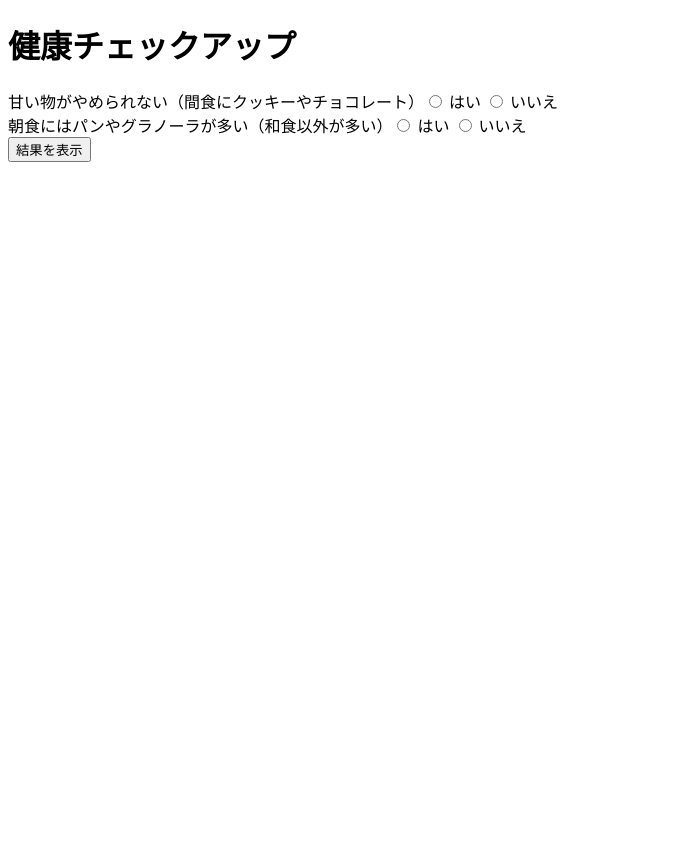
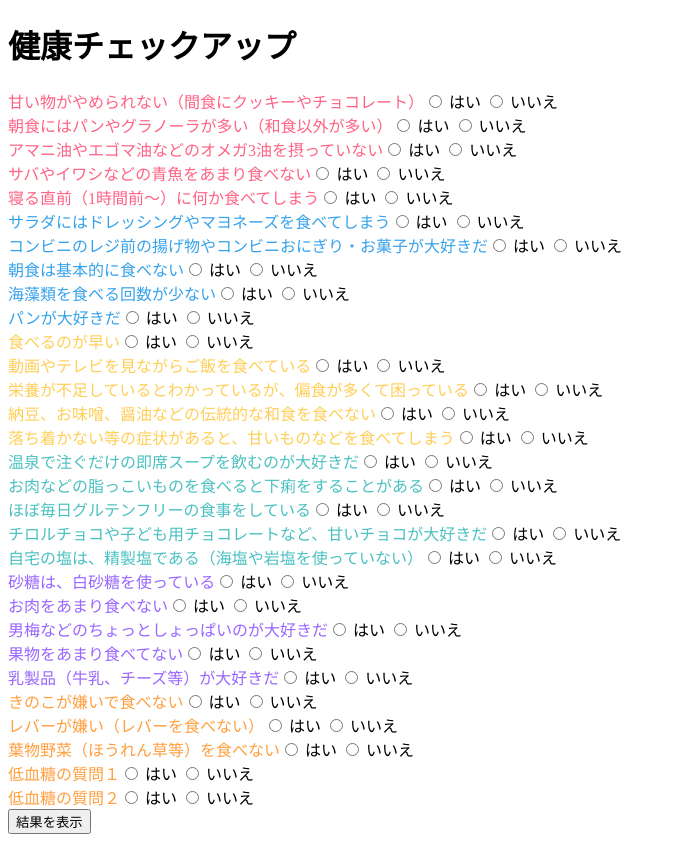
Before and after one commit to mayumikawanami/NutriCare, a Nuxt app: page /questionnaire in a window 1280 px wide. Shown: the whole page, without its empty margins (0-676 px from the left). Before the commit the page ends 800 px from the top, so only its background shows below. Built offline with nearby package versions, Linux system fonts and the light colour scheme.

Commit message:
add:質問ページ項目の追加

```diff
--- a/components/RadarChart.vue
+++ b/components/RadarChart.vue
@@ -5,27 +5,52 @@
 </template>
 
 <script>
-import { Radar } from 'vue-chartjs';
-import { Chart as ChartJS, Title, Tooltip, Legend, RadialLinearScale, PointElement, LineElement } from 'chart.js';
+import { Chart as ChartJS, Title, Tooltip, Legend, RadialLinearScale, PointElement, LineElement, RadarController } from 'chart.js';
 
-ChartJS.register(Title, Tooltip, Legend, RadialLinearScale, PointElement, LineElement);
+ChartJS.register(Title, Tooltip, Legend, RadialLinearScale, PointElement, LineElement, RadarController);
 
 export default {
-  props: ['scores'],
+  props: ['scores', 'questions'],
   mounted() {
     this.renderChart();
+  },
+  watch: {
+    scores: {
+          handler() {
+        //console.log('Received scores:', this.scores); // Add this line for debugging
+        this.renderChart();
+      },
+      deep: true,
+    },
   },
   methods: {
     renderChart() {
       const ctx = this.$refs.radarCanvas.getContext('2d');
-      new ChartJS(ctx, {
+
+      // 古いチャートがある場合は破棄
+      if (this.chart) {
+        this.chart.destroy();
+      }
+
+      // オブジェクト形式のスコアを配列に変換
+      const scoreArray = [
+        this.scores.circulatory,
+        this.scores.adrenal_fatigue,
+        this.scores.hypothyroidism,
+        this.scores.hyperthyroidism,
+        this.scores.liver_function,
+        this.scores.hypoglycemia,
+      ];
+
+      // 新しいチャートを作成
+      this.chart = new ChartJS(ctx, {
         type: 'radar',
         data: {
           labels: ['循環器', '副腎疲労', '甲状腺機能低下', '甲状腺亢進', '肝機能負荷', '低血糖'],
           datasets: [
             {
               label: 'スコア',
-              data: this.scores,
+              data: scoreArray,
               backgroundColor: 'rgba(255, 99, 132, 0.2)',
               borderColor: 'rgba(255, 99, 132, 1)',
               borderWidth: 1,
@@ -36,6 +61,20 @@ export default {
           scales: {
             r: {
               beginAtZero: true,
+              min: 0, // 最小値を0に固定
+              max: 5, // 最大値を5に固定 (これを適宜調整)
+              ticks: {
+                stepSize: 1, // 1単位ずつ刻む
+                display: false, // 軸上の数値を非表示
+              },
+              grid: {
+                color: 'rgba(0, 0, 0, 0.2)', // 基本の図形（グリッド）を表示
+              },
+            },
+          },
+          plugins: {
+            legend: {
+              display: false, // ラベルを非表示
             },
           },
         },
--- a/pages/index.vue
+++ b/pages/index.vue
@@ -1,9 +1,5 @@
 <template>
-  <Tutorial/>
+  <div>
+    <NuxtLink to="/questionnaire">アンケートに答える</NuxtLink>
+  </div>
 </template>
-
-<script>
-export default {
-  name: 'IndexPage'
-}
-</script>
--- a/pages/questionnaire.vue
+++ b/pages/questionnaire.vue
@@ -3,12 +3,13 @@
     <h1>健康チェックアップ</h1>
     <form @submit.prevent="submitAnswers">
       <div v-for="(question, index) in questions" :key="index">
-        <label>{{ question.text }}</label>
-        <input type="radio" :value="1" v-model="answers[index]" /> はい
-        <input type="radio" :value="0" v-model="answers[index]" /> いいえ
+        <label :class="getClass(question.category)">{{ question.text }}</label>
+        <input type="radio" :value="0" v-model="answers[index]" /> はい
+        <input type="radio" :value="1" v-model="answers[index]" /> いいえ
       </div>
       <button type="submit">結果を表示</button>
     </form>
+
     <div v-if="showResult">
       <h2>結果</h2>
       <RadarChart :scores="scores" />
@@ -23,26 +24,137 @@ export default {
   components: { RadarChart },
   data() {
     return {
+      // 質問を各カテゴリに割り当てる
       questions: [
-        { text: "甘い物がやめられない（間食にクッキーやチョコレート）" },
-        { text: "朝食にはパンやグラノーラが多い（和食以外が多い）" },
-        // 追加の質問をここに記入
+        // 循環器系
+        { text: "甘い物がやめられない（間食にクッキーやチョコレート）", category: 'circulatory' },
+        { text: "朝食にはパンやグラノーラが多い（和食以外が多い）", category: 'circulatory' },
+        { text: "アマニ油やエゴマ油などのオメガ3油を摂っていない", category: 'circulatory' },
+        { text: "サバやイワシなどの青魚をあまり食べない", category: 'circulatory' },
+        { text: "寝る直前（1時間前〜）に何か食べてしまう", category: 'circulatory' },
+
+        // 副腎疲労
+        { text: "サラダにはドレッシングやマヨネーズを食べてしまう", category: 'adrenal_fatigue' },
+        { text: "コンビニのレジ前の揚げ物やコンビニおにぎり・お菓子が大好きだ", category: 'adrenal_fatigue' },
+        { text: "朝食は基本的に食べない", category: 'adrenal_fatigue' },
+        { text: "海藻類を食べる回数が少ない", category: 'adrenal_fatigue' },
+        { text: "パンが大好きだ", category: 'adrenal_fatigue' },
+
+        // 甲状腺機能低下
+        { text: "食べるのが早い", category: 'hypothyroidism' },
+        { text: "動画やテレビを見ながらご飯を食べている", category: 'hypothyroidism' },
+        { text: "栄養が不足しているとわかっているが、偏食が多くて困っている", category: 'hypothyroidism' },
+        { text: "納豆、お味噌、醤油などの伝統的な和食を食べない", category: 'hypothyroidism' },
+        { text: "落ち着かない等の症状があると、甘いものなどを食べてしまう", category: 'hypothyroidism' },
+
+        // 甲状腺亢進
+        { text: "温泉で注ぐだけの即席スープを飲むのが大好きだ", category: 'hyperthyroidism' },
+        { text: "お肉などの脂っこいものを食べると下痢をすることがある", category: 'hyperthyroidism' },
+        { text: "ほぼ毎日グルテンフリーの食事をしている", category: 'hyperthyroidism' },
+        { text: "チロルチョコや子ども用チョコレートなど、甘いチョコが大好きだ", category: 'hyperthyroidism' },
+        { text: "自宅の塩は、精製塩である（海塩や岩塩を使っていない）", category: 'hyperthyroidism' },
+
+        // 肝機能負荷
+        { text: "砂糖は、白砂糖を使っている", category: 'liver_function' },
+        { text: "お肉をあまり食べない", category: 'liver_function' },
+        { text: "男梅などのちょっとしょっぱいのが大好きだ", category: 'liver_function' },
+        { text: "果物をあまり食べてない", category: 'liver_function' },
+        { text: "乳製品（牛乳、チーズ等）が大好きだ", category: 'liver_function' },
+
+        // 低血糖
+        { text: "きのこが嫌いで食べない", category: 'hypoglycemia' },
+        { text: "レバーが嫌い（レバーを食べない）", category: 'hypoglycemia' },
+        { text: "葉物野菜（ほうれん草等）を食べない", category: 'hypoglycemia' },
+        { text: "低血糖の質問１", category: 'hypoglycemia' },
+        { text: "低血糖の質問２", category: 'hypoglycemia' },
       ],
-      answers: Array(20).fill(null), // 質問数に応じて初期化
+      answers: Array(30).fill(null), // 質問数に応じて初期化
       showResult: false,
-      scores: [0, 0, 0, 0, 0, 0], // 循環器、副腎疲労、甲状腺機能低下、甲状腺亢進、肝機能負荷、低血糖
+      scores: { circulatory: 0, adrenal_fatigue: 0, hypothyroidism: 0, hyperthyroidism: 0, liver_function: 0, hypoglycemia: 0 },
     };
   },
-  methods: {
-    submitAnswers() {
+    methods: {
+        getClass(category) {
+      return {
+        circulatory: 'text-red',
+        adrenal_fatigue: 'text-blue',
+        hypothyroidism: 'text-yellow',
+        hyperthyroidism: 'text-green',
+        liver_function: 'text-purple',
+        hypoglycemia: 'text-orange',
+      }[category] || 'text-black'; // デフォルトは黒
+    },
+
+        submitAnswers() {
+        //console.log("Form submitted");  // フォームが送信されたか確認
       // スコアリングロジック
-      this.scores = [
-        this.answers.slice(0, 5).reduce((a, b) => a + b, 0), // 循環器
-        this.answers.slice(5, 10).reduce((a, b) => a + b, 0), // 副腎疲労
-        // 他の傾向のスコアを計算
-      ];
-      this.showResult = true;
-    },
+      this.scores = {
+        circulatory: this.getCategoryScore('circulatory'),
+        adrenal_fatigue: this.getCategoryScore('adrenal_fatigue'),
+        hypothyroidism: this.getCategoryScore('hypothyroidism'),
+        hyperthyroidism: this.getCategoryScore('hyperthyroidism'),
+        liver_function: this.getCategoryScore('liver_function'),
+        hypoglycemia: this.getCategoryScore('hypoglycemia'),
+      };
+      //console.log("Updated Scores: ", this.scores); // Debugging to see updated scores
+        this.showResult = true;
+        //this.$forceUpdate();  // コンポーネントを強制的に再レンダリング
+        },
+
+    // 仮のスコアでテスト
+    /*submitAnswers() {
+  console.log("Form submitted");  // フォームが送信されたか確認
+  this.scores = {
+    circulatory: 0,      // 循環器系のスコアを仮に5に設定
+    adrenal_fatigue: 5,  // 副腎疲労のスコアを仮に3に設定
+    hypothyroidism: 1,   // 甲状腺機能低下のスコアを仮に4に設定
+    hyperthyroidism: 2,  // 甲状腺機能亢進のスコアを仮に2に設定
+    liver_function: 5,   // 肝機能負荷のスコアを仮に6に設定
+    hypoglycemia: 3      // 低血糖のスコアを仮に1に設定
+  };
+
+  console.log("Test Scores: ", this.scores);  // テスト用のスコアを確認
+    this.showResult = true;
+    this.$forceUpdate();  // コンポーネントを強制的に再レンダリング
+},*/
+
+
+        getCategoryScore(category) {
+  const filteredQuestions = this.questions.filter((question, index) => {
+    //console.log("Question Category:", question.category, "Current Category:", category);  // カテゴリを出力
+    return question.category === category && this.answers[index] !== null;
+  });
+
+  //console.log(`Category: ${category}, Filtered Questions:`, filteredQuestions);  // フィルタリングされた質問を出力
+
+  return filteredQuestions.reduce((sum, question, i) => {
+    return sum + this.answers[this.questions.indexOf(question)];
+  }, 0);
+}
   },
 };
 </script>
+
+<style>
+.text-red {
+  color: #FF6384;
+}
+.text-blue {
+  color: #36A2EB;
+}
+.text-yellow {
+  color: #FFCE56;
+}
+.text-green {
+  color: #4BC0C0;
+}
+.text-purple {
+  color: #9966FF;
+}
+.text-orange {
+  color: #FF9F40;
+}
+.text-black {
+  color: #000;
+}
+</style>
```
